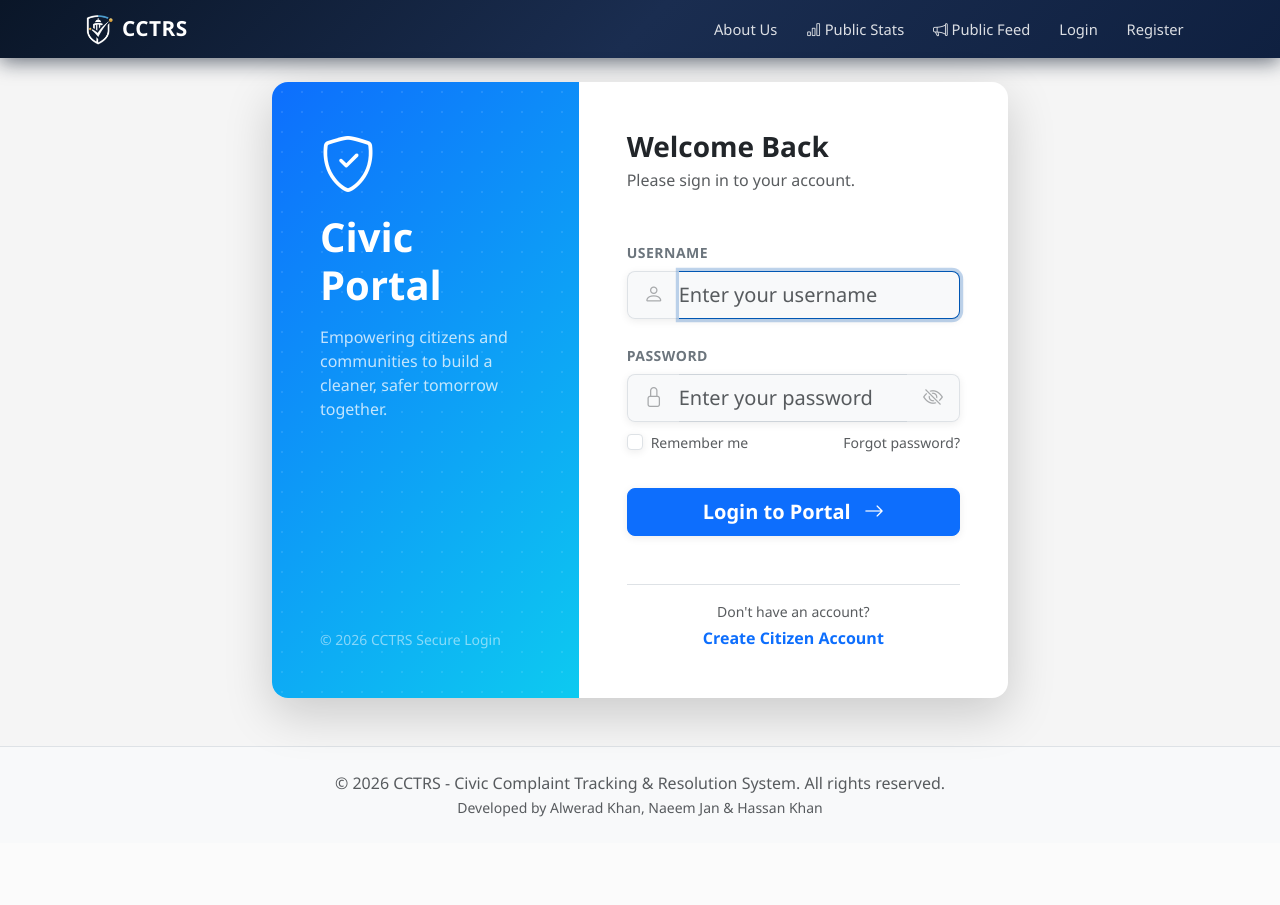
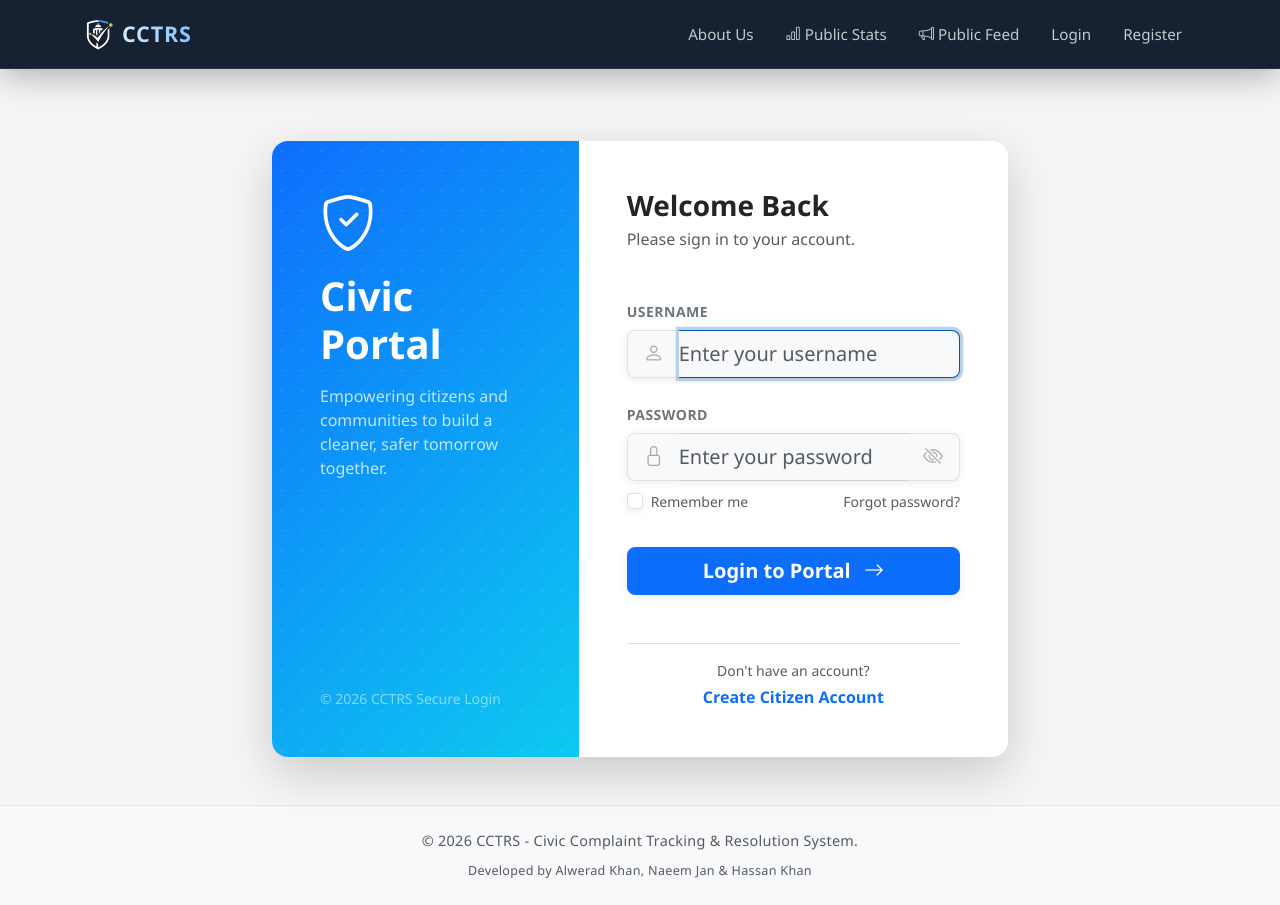
Before and after one commit to alwerad01/CCTRS, a Flask app: a page that uses app/templates/base.html in a window 1280 px wide. Before the commit the page ends 817 px from the top, so only its background shows below. Run offline with Flask 3, Linux system fonts and the light colour scheme; some libraries are stand-ins or nearby versions.

Commit message:
Update UI: Add glassnavbar, light footer, and unified button aesthetics

```diff
--- a/app/static/css/style.css
+++ b/app/static/css/style.css
@@ -17,72 +17,81 @@
 }
 
 /* =========================================================
-   Navbar – Navy Blue with Animations
+   Navbar – Premium Glassmorphism Aesthetic
    ========================================================= */
 .navbar-cctrs {
-    background: linear-gradient(135deg, #0a1628 0%, #1a2d50 50%, #0f2040 100%);
-    box-shadow: 0 2px 12px rgba(10, 22, 40, 0.45);
-    padding-top: 0.5rem;
-    padding-bottom: 0.5rem;
-    transition: box-shadow 0.3s ease;
+    background: rgba(10, 22, 40, 0.85);
+    /* Deep translucent navy */
+    backdrop-filter: blur(16px);
+    -webkit-backdrop-filter: blur(16px);
+    border-bottom: 1px solid rgba(255, 255, 255, 0.08);
+    box-shadow: 0 4px 30px rgba(0, 0, 0, 0.2);
+    padding-top: 0.8rem;
+    padding-bottom: 0.8rem;
+    transition: all 0.3s ease;
 }
 
 .navbar-cctrs:hover {
-    box-shadow: 0 4px 20px rgba(10, 22, 40, 0.6);
+    background: rgba(10, 22, 40, 0.95);
+    box-shadow: 0 6px 35px rgba(0, 0, 0, 0.3);
 }
 
 /* Brand */
 .navbar-cctrs .navbar-brand {
     font-weight: 700;
-    font-size: 1.3rem;
-    letter-spacing: 0.5px;
-    transition: transform 0.3s ease, text-shadow 0.3s ease;
+    font-size: 1.35rem;
+    letter-spacing: 0.8px;
+    background: linear-gradient(90deg, #ffffff, #82c4ff);
+    -webkit-background-clip: text;
+    background-clip: text;
+    -webkit-text-fill-color: transparent;
+    transition: transform 0.3s cubic-bezier(0.175, 0.885, 0.32, 1.275);
 }
 
 .navbar-cctrs .navbar-brand:hover {
-    transform: scale(1.04);
-    text-shadow: 0 0 10px rgba(100, 180, 255, 0.5);
+    transform: scale(1.02);
 }
 
 .navbar-cctrs .navbar-brand img {
-    transition: transform 0.4s ease, filter 0.4s ease;
+    transition: transform 0.4s cubic-bezier(0.175, 0.885, 0.32, 1.275), filter 0.4s ease;
 }
 
 .navbar-cctrs .navbar-brand:hover img {
-    transform: rotate(8deg) scale(1.1);
-    filter: drop-shadow(0 0 6px rgba(100, 180, 255, 0.6));
+    transform: scale(1.1) translateY(-2px);
+    filter: drop-shadow(0 4px 8px rgba(100, 180, 255, 0.4));
 }
 
-/* Nav Links */
+/* Nav Links - Underline hover effect instead of text color shifting */
 .navbar-cctrs .nav-link {
-    color: rgba(255, 255, 255, 0.85) !important;
+    color: rgba(255, 255, 255, 0.75) !important;
     font-weight: 500;
-    font-size: 0.92rem;
-    padding: 0.5rem 0.9rem !important;
+    font-size: 0.95rem;
+    padding: 0.5rem 1rem !important;
     position: relative;
-    transition: color 0.25s ease, transform 0.25s ease;
+    transition: color 0.3s ease;
 }
 
 .navbar-cctrs .nav-link::after {
     content: '';
     position: absolute;
-    bottom: 2px;
-    left: 50%;
+    bottom: 0;
+    left: 10%;
     width: 0;
     height: 2px;
-    background: linear-gradient(90deg, #5ba3f5, #82c4ff);
+    background: linear-gradient(90deg, #5ba3f5, transparent);
     border-radius: 2px;
-    transition: width 0.3s ease, left 0.3s ease;
+    transition: width 0.3s cubic-bezier(0.4, 0, 0.2, 1);
+    opacity: 0;
 }
 
 .navbar-cctrs .nav-link:hover {
     color: #ffffff !important;
-    transform: translateY(-1px);
 }
 
-.navbar-cctrs .nav-link:hover::after {
-    width: 70%;
-    left: 15%;
+.navbar-cctrs .nav-link:hover::after,
+.navbar-cctrs .nav-item.active .nav-link::after {
+    width: 80%;
+    opacity: 1;
 }
 
 /* Dropdown toggle – no underline animation */
@@ -341,9 +350,14 @@
 }
 
 /* Footer */
-footer {
+.footer-cctrs {
+    border-top: 1px solid rgba(0, 0, 0, 0.08);
     margin-top: auto;
-    border-top: 1px solid #dee2e6;
+}
+
+.footer-cctrs p {
+    letter-spacing: 0.3px;
+    font-size: 0.9rem;
 }
 
 /* Responsive Adjustments */
--- a/app/templates/base.html
+++ b/app/templates/base.html
@@ -26,7 +26,7 @@
 
 <body>
     <!-- Navigation Bar -->
-    <nav class="navbar navbar-expand-lg navbar-dark navbar-cctrs">
+    <nav class="navbar navbar-expand-lg navbar-dark navbar-cctrs sticky-top w-100">
         <div class="container">
             <a class="navbar-brand d-flex align-items-center" href="{{ url_for('main.index') }}">
                 <img src="{{ url_for('static', filename='images/logo.png') }}" alt="CCTRS Logo"
@@ -216,15 +216,15 @@
     </div>
 
     <!-- Main Content -->
-    <main class="container my-4">
+    <main class="container my-4 pt-4">
         {% block content %}{% endblock %}
     </main>
 
     <!-- Footer -->
-    <footer class="bg-light text-center text-muted py-4 mt-5">
+    <footer class="footer-cctrs bg-light text-center py-4 mt-5">
         <div class="container">
-            <p class="mb-0">&copy; 2026 CCTRS - Civic Complaint Tracking & Resolution System. All rights reserved.</p>
-            <p class="mb-0"><small>Developed by Alwerad Khan, Naeem Jan & Hassan Khan</small></p>
+            <p class="mb-2 text-muted">&copy; 2026 CCTRS - Civic Complaint Tracking & Resolution System.</p>
+            <p class="mb-0 text-muted"><small>Developed by Alwerad Khan, Naeem Jan & Hassan Khan</small></p>
         </div>
     </footer>
 
```
